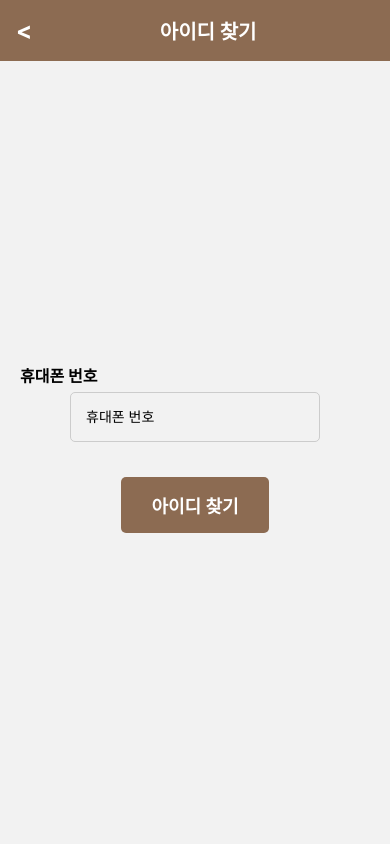
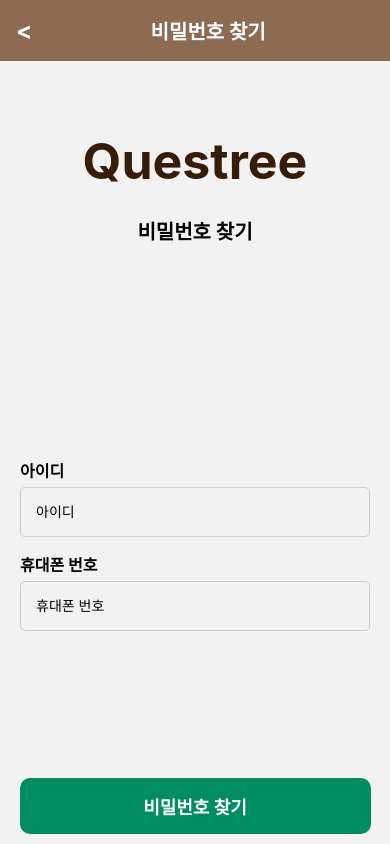
Before and after one commit to project-Questree/questree-frontend, a React Native app: screen /ForgotPw in a window 390 px wide. Built offline with nearby package versions, Linux system fonts and the light colour scheme.

Commit message:
feat: 유효성 검사 추가

```diff
--- a/components/CountField.js
+++ b/components/CountField.js
@@ -19,6 +19,7 @@
   const [endDate, setEndDate] = useState(
     countData.endDate ? new Date(countData.endDate) : null,
   );
+  const [isCountValid, setIsCountValid] = useState(true); // 유효성 검사 상태 추가
 
   const formatDate = (date) => {
     return format(date, "yyyy년 MM월 dd일 (E)", { locale: ko });
--- a/components/WeeklyField.js
+++ b/components/WeeklyField.js
@@ -93,7 +93,7 @@
   },
 
   buttonText: {
-    fontSize: 25,
+    fontSize: 20,
   },
   selectedButton: {
     borderRadius: 5,
--- a/package.json
+++ b/package.json
@@ -20,7 +20,7 @@
     "@react-navigation/native": "^6.1.17",
     "@react-navigation/native-stack": "^6.9.26",
     "@react-navigation/stack": "^6.3.29",
-    "expo": "^51.0.21",
+    "expo": "^51.0.22",
     "expo-status-bar": "~1.12.1",
     "react": "18.2.0",
     "react-datepicker": "^6.9.0",
@@ -32,7 +32,7 @@
     "react-native-modal-datetime-picker": "^17.1.0",
     "react-native-radio-buttons-group": "^3.1.0",
     "react-native-reanimated": "~3.10.1",
-    "react-native-safe-area-context": "^4.10.5",
+    "react-native-safe-area-context": "^4.10.8",
     "react-native-screens": "^3.31.1",
     "react-native-web": "~0.19.6"
   },
--- a/screens/ForgotIdScreen.js
+++ b/screens/ForgotIdScreen.js
@@ -9,6 +9,7 @@
   SafeAreaView,
 } from "react-native";
 import { useNavigation } from "@react-navigation/native";
+import AsyncStorage from "@react-native-async-storage/async-storage";
 
 function ForgotIdScreen() {
   const navigation = useNavigation();
@@ -50,17 +51,27 @@
     setIsLoading(true); // 로딩 시작
 
     try {
+      const accessToken = await AsyncStorage.getItem("accessToken");
+      const refreshToken = await AsyncStorage.getItem("refreshToken");
+
       const response = await fetch(
-        `https://api.questree.lesh.kr/member/findName?phone=${phone}`,
+        `https://api.questree.lesh.kr/member/findEmail?name=${name}&phone=${phone}`,
         {
           method: "GET",
+          headers: {
+            Authorization: accessToken,
+            "X-Refresh-Token": refreshToken,
+          },
         },
       );
 
       if (response.ok) {
+        console.log(response);
         const data = await response.json();
         setResultMessage(`아이디: ${data[0]}, 이메일: ${data[1]}`);
       } else {
+        console.log(response);
+
         const errorData = await response.json();
         setResultMessage(
           errorData.message || "아이디/이메일 찾기에 실패했습니다.",
--- a/screens/ForgotPwScreen.js
+++ b/screens/ForgotPwScreen.js
@@ -10,28 +10,40 @@
 } from "react-native";
 import { useNavigation } from "@react-navigation/native";
 
-function ForgotPwScreen() {
+function ForgotIdScreen() {
   const navigation = useNavigation();
+  const [name, setName] = useState("");
+  const [nameError, setNameError] = useState("");
   const [phone, setPhone] = useState("");
   const [phoneError, setPhoneError] = useState("");
   const [isLoading, setIsLoading] = useState(false);
   const [resultMessage, setResultMessage] = useState("");
 
-  const handleInputChange = (value) => {
+  const handleInputChange = (field, value) => {
+    if (field === "name") {
+      setName(value);
+      setNameError(""); // 입력 시 에러 메시지 초기화
+    } else if (field === "phone") {
       setPhone(value);
       setPhoneError(""); // 입력 시 에러 메시지 초기화
+    }
   };
 
-  const handleBlur = () => {
+  const handleBlur = (field) => {
+    if (field === "name") {
+      setNameError(name.trim() === "" ? "이름을 입력해주세요." : "");
+    } else if (field === "phone") {
       const phoneRegex = /^\d{11}$/;
-    if (!phoneRegex.test(phone)) {
-      setPhoneError("휴대폰 번호는 11자리 숫자여야 합니다.");
+      setPhoneError(
+        !phoneRegex.test(phone) ? "휴대폰 번호는 11자리 숫자여야 합니다." : "",
+      );
     }
   };
 
   const handleSubmit = async () => {
-    if (phoneError) {
-      Alert.alert("Error", "올바른 휴대폰 번호를 입력해주세요.");
+    if (nameError || phoneError) {
+      // 이름 또는 휴대폰 번호 유효성 검사 실패 시
+      Alert.alert("Error", "모든 정보를 올바르게 입력해주세요.");
       return;
     }
 
@@ -47,7 +59,7 @@
 
       if (response.ok) {
         const data = await response.json();
-        setResultMessage(`아이디: ${data.name}, 이메일: ${data.email}`);
+        setResultMessage(`아이디: ${data[0]}, 이메일: ${data[1]}`);
       } else {
         const errorData = await response.json();
         setResultMessage(
@@ -70,20 +82,41 @@
         </TouchableOpacity>
         <View style={{ flex: 1 }}>
           <Text style={[styles.headerTitle, { textAlign: "center" }]}>
-            아이디 찾기
+            비밀번호 찾기
           </Text>
         </View>
       </View>
 
+      <View style={styles.textContainer}>
+        <Text style={styles.titleText}>Questree</Text>
+        <Text style={styles.subText}>비밀번호 찾기</Text>
+      </View>
+
       <View style={styles.container}>
+        <View style={styles.inputContainer}>
+          <Text style={styles.label}>아이디</Text>
+          <TextInput
+            style={[styles.input, nameError && styles.invalidInput]}
+            placeholder="아이디"
+            value={name}
+            onChangeText={(text) => handleInputChange("name", text)}
+            onBlur={() => handleBlur("name")}
+          />
+          <Text
+            style={[styles.errorText, nameError && styles.errorTextVisible]}
+          >
+            {nameError}
+          </Text>
+        </View>
+
+        <View style={styles.inputContainer}>
           <Text style={styles.label}>휴대폰 번호</Text>
-        <View style={styles.inputContainer}>
           <TextInput
             style={[styles.input, phoneError && styles.invalidInput]}
             placeholder="휴대폰 번호"
             value={phone}
-            onChangeText={handleInputChange}
-            keyboardType="phone-pad"
+            onChangeText={(text) => handleInputChange("phone", text)}
+            keyboardType="default"
             onBlur={handleBlur}
           />
           <Text
@@ -92,17 +125,18 @@
             {phoneError}
           </Text>
         </View>
+      </View>
 
+      <View style={styles.buttonContainer}>
         <TouchableOpacity style={styles.button} onPress={handleSubmit}>
-          <Text style={styles.buttonText}>아이디 찾기</Text>
+          <Text style={styles.buttonText}>비밀번호 찾기</Text>
         </TouchableOpacity>
-
+      </View>
       {isLoading ? (
         <Text>Loading...</Text>
       ) : (
         <Text style={styles.resultMessage}>{resultMessage}</Text>
       )}
-      </View>
     </SafeAreaView>
   );
 }
@@ -119,14 +153,31 @@
   },
   backButton: {
     fontSize: 24,
+    fontWeight: "bold",
     color: "white",
     marginRight: 10,
-    fontWeight: "bold",
   },
   headerTitle: {
     fontSize: 20,
     color: "white",
     fontWeight: "bold",
+  },
+  textContainer: {
+    width: "100%",
+    marginTop: 70,
+    flex: 2,
+    marginBottom: 20,
+    alignItems: "center",
+  },
+  titleText: {
+    fontSize: 50,
+    fontWeight: "bold",
+    color: "#371c07",
+  },
+  subText: {
+    marginVertical: 25,
+    fontWeight: "bold",
+    fontSize: 20,
   },
   container: {
     flex: 1,
@@ -141,6 +192,7 @@
     alignSelf: "flex-start",
   },
   inputContainer: {
+    width: "100%",
     marginBottom: 10,
   },
   input: {
@@ -162,12 +214,16 @@
   errorTextVisible: {
     height: 16,
   },
+  buttonContainer: {
+    alignItems: "center",
+  },
   button: {
-    backgroundColor: "#8c6b52", // 기존 버튼 배경색 유지
+    backgroundColor: "#008d62", // 나뭇잎색
     paddingVertical: 15,
     paddingHorizontal: 30,
-    borderRadius: 5,
-    marginTop: 20, // 결과 메시지와 버튼 사이 간격
+    borderRadius: 10,
+    marginTop: 130, // 결과 메시지와 버튼 사이 간격
+    width: "90%",
   },
   buttonText: {
     color: "white",
@@ -181,4 +237,4 @@
   },
 });
 
-export default ForgotPwScreen;
+export default ForgotIdScreen;
--- a/screens/MainToDoScreen.js
+++ b/screens/MainToDoScreen.js
@@ -121,11 +121,27 @@
       if (todoType === "WEEKLY") {
         newTodoItem.targetedDays = targetedDays;
         newTodoItem.resetDay = resetDay;
+        // WEEKLY 타입 유효성 검사
+        if (targetedDays === "0000000") {
+          Alert.alert("Error", "요일을 선택해주세요.");
+          return;
+        }
       } else if (todoType === "COUNT") {
         newTodoItem.startDate = countData.startDate?.toISOString().slice(0, 10);
         newTodoItem.endDate = countData.endDate?.toISOString().slice(0, 10);
         newTodoItem.intervals = countData.intervals;
         newTodoItem.repeatCount = countData.repeatCount;
+        // COUNT 타입 유효성 검사
+        if (!countData.startDate || !countData.endDate) {
+          Alert.alert("Error", "시작 날짜와 종료 날짜를 선택해주세요.");
+          return;
+        } else if (countData.intervals <= 0) {
+          Alert.alert("Error", "간격은 1 이상이어야 합니다.");
+          return;
+        } else if (countData.repeatCount > countData.intervals) {
+          Alert.alert("Error", "간격보다 반복 횟수가 많을 수 없습니다.");
+          return;
+        }
       }
 
       console.log("새로운 할 일 항목:", newTodoItem);
@@ -230,7 +246,7 @@
       const refreshToken = await AsyncStorage.getItem("refreshToken");
 
       const response = await fetch(
-        `https://api.questree.lesh.kr/plans/delete/${todoId}`,
+        `https://api.questree.lesh.kr/plans/deleteAll/${todoId}`,
         {
           method: "DELETE",
           headers: {
@@ -248,6 +264,7 @@
       setTodoLists((prevTodoLists) =>
         prevTodoLists.filter((todo) => todo.id !== todoId),
       );
+      console.log("삭제 성공하였습니다.");
     } catch (error) {
       console.error("Error deleting todo:", error);
       // TODO: 에러 처리 (예: 사용자에게 알림)
--- a/screens/RegisterScreen.js
+++ b/screens/RegisterScreen.js
@@ -211,7 +211,7 @@
     marginBottom: 30,
   },
   registerButton: {
-    backgroundColor: "#8c6b52", // 로그아웃 버튼 색상 (예시)
+    backgroundColor: "#008d62",
     padding: 12,
     borderRadius: 5,
     width: "100%",
```
Also changed, not shown: 1 other file (tests, documents, lock files or other folders). Lines whose indentation alone changed are shown as unchanged.
